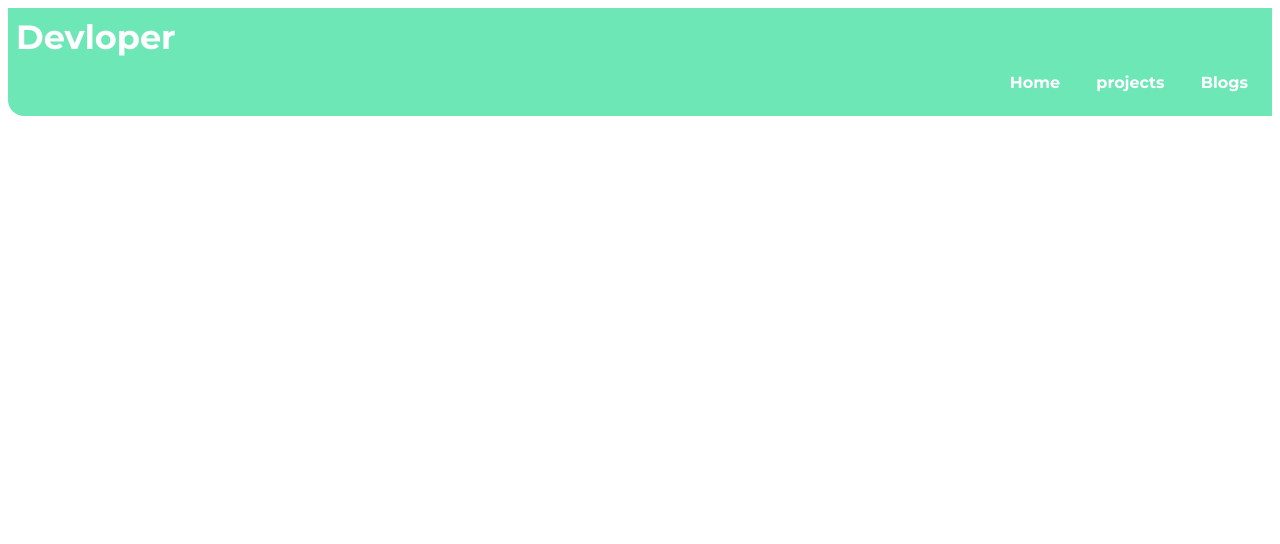
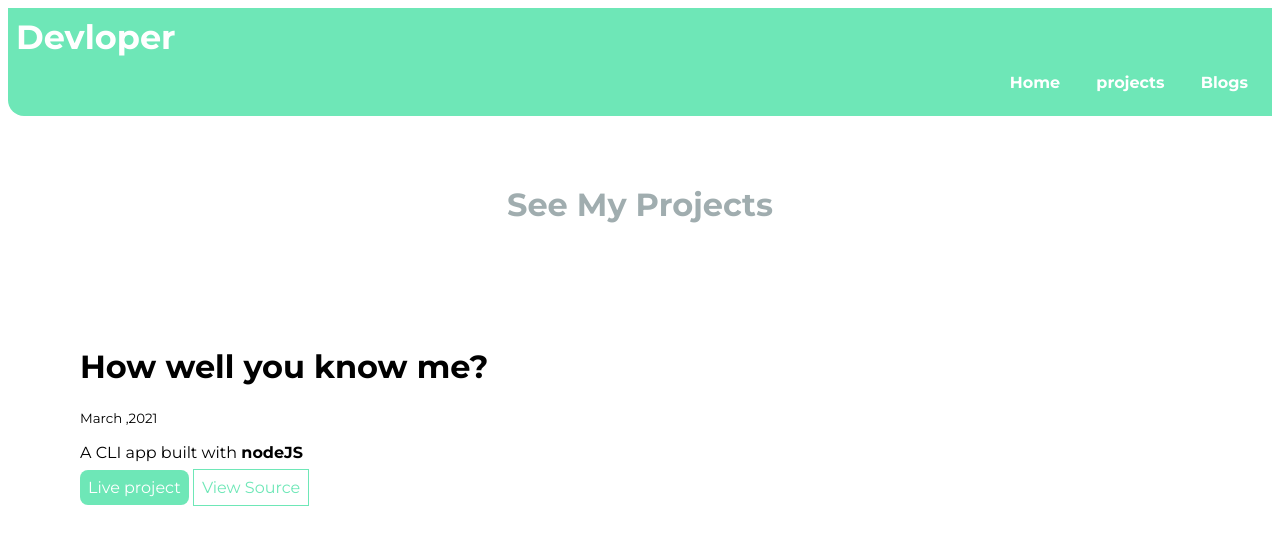
Before and after one commit to deepakmalikk/deepakmalik-site-live, a plain HTML site: page project.html in a window 1280 px wide. Drawn offline with Linux system fonts and the light colour scheme.

Commit message:
Updated Project.html file

```diff
--- a/project.html
+++ b/project.html
@@ -22,5 +22,21 @@
             </li>
         </ul>
     </nav>
+    <header class="hero">
+        <h1 class="hero-heading">See My Projects</h1>
+    </header>
+    <ul class="non-bullet">
+        <li>
+            <header class="hero">
+
+                <h1>How well you know me?</h1>
+                <small>March ,2021</small>
+                <p>A CLI app built with <strong>nodeJS</strong> </p>
+                <a class="link primary-link" href="https://replit.com/@DeepakMalik1/Game?embed=1&output=1" >Live project</a>
+                <a class="link secondary-link" href="https://github.com/deepakmalikk/deepakmalik-quizGame/tree/main" >View Source</a>
+
+        </ul>
+
+
 </body>
 </html>
```
